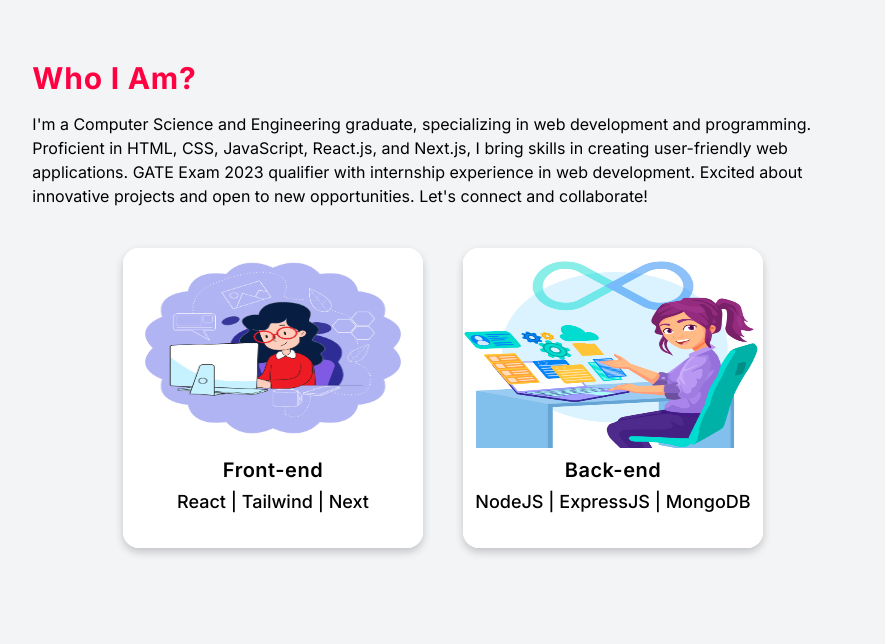
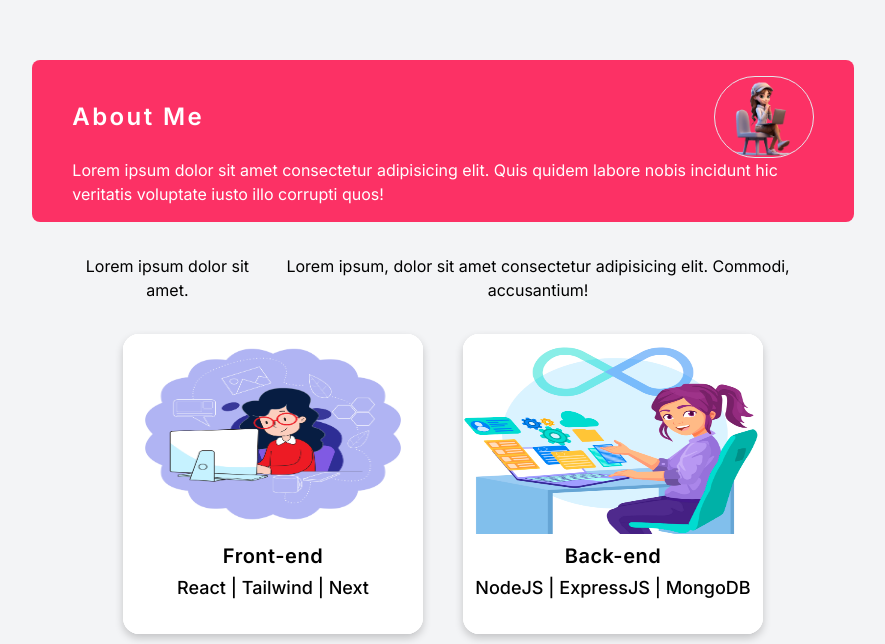
Before and after one commit to pallaviDwivedi1605/Pallavi_Dwivedi, a Next.js app: page / in a window 1280 px wide. Shown: the part 836-1480 px from the top of the page, without its empty margins (197-1082 px from the left). Built offline with nearby package versions, Linux system fonts and the light colour scheme.

Commit message:
changes done

```diff
--- a/app/page.tsx
+++ b/app/page.tsx
@@ -7,23 +7,23 @@ import Skill from "@/components/Skill";
 export default function Index() {
   return (
     <main className=" text-center">
-      <section id="home" className="pt-24 pb-6 h-screen">
+      <section id="home" className="pt-24 pb-6 min-h-screen max-h-max">
         <Home />
       </section>
 
-      <section id="about" className="w-screen h-screen">
+      <section id="about" className=" pt-24 pb-6 w-screen min-h-screen max-h-max">
         <About />
       </section>
 
-      <section id="skills" className="w-screen h-screen">
+      <section id="skills" className="pt-24 pb-6 w-screen min-h-screen max-h-max">
         <Skill />
       </section>
 
-      <section id="projects" className="w-screen h-screen">
+      <section id="projects" className="pt-24 pb-6 w-screen min-h-screen max-h-max">
         <Project />
       </section>
 
-      <section id="contact" className="w-screen h-screen">
+      <section id="contact" className="pt-24 pb-6 w-screen min-h-screen max-h-max">
         <Contact />
       </section>
     </main>
--- a/components/About.tsx
+++ b/components/About.tsx
@@ -9,11 +9,20 @@ const About = () => {
     {id:1, skill:"React | Tailwind | Next", url:"/images/girl-ui.jpg", name:"Front-end", desc:"Lorem ipsum dolor sit amet consectetur adipisicing elit. Atque officiis maxime error doloremque molestiae sapiente incidunt, porro perferendis possimus! Sequi.Lorem ipsum dolor sit amet consectetur adipisicing elit. Quae hic dicta assumenda s"},
     {id:2, skill:"NodeJS | ExpressJS | MongoDB", url:"/images/girl-backend.jpg", name:"Back-end", desc:"Lorem ipsum dolor sit amet consectetur adipisicing elit. Atque officiis maxime error doloremque molestiae sapiente incidunt, porro perferendis possimus! Sequi.Lorem ipsum dolor sit amet consectetur adipisicing elit. Quae hic dicta assumenda s"},
   ]
-  return <div className=" h-full w-full ps-6 pe-6 pt-24 pb-6 flex flex-col items-center gap-10">
+  return <div className=" h-full w-full px-6 flex flex-col items-center gap-10">
     {/* text div */}
-    <div className=" md:w-2/3 flex flex-col justify-start gap-4">
-      <h3 className="text-left text-3xl font-bold text-primary tracking-wide">Who I Am?</h3>
-      <p className="text-left md:mb-6">I'm a Computer Science and Engineering graduate, specializing in web development and programming. Proficient in HTML, CSS, JavaScript, React.js, and Next.js, I bring skills in creating user-friendly web applications. GATE Exam 2023 qualifier with internship experience in web development. Excited about innovative projects and open to new opportunities. Let's connect and collaborate!</p>
+    <div className=" md:w-2/3 flex flex-col justify-start gap-8">
+      <div className=" bg-primary/80 text-white rounded-lg px-10 py-4">
+        <div className="flex justify-between items-center">
+          <h2 className=" text-2xl tracking-widest font-semibold">About Me</h2>
+          <Image src={"/images/s5.svg"} alt="image" width={100} height={100} className="rounded-full border" />
+        </div>
+        <p className="text-left">Lorem ipsum dolor sit amet consectetur adipisicing elit. Quis quidem labore nobis incidunt hic veritatis voluptate iusto illo corrupti quos!</p>
+      </div>
+      <div className=" flex justify-between px-10">
+        <p>Lorem ipsum dolor sit amet.</p>
+        <p>Lorem ipsum, dolor sit amet consectetur adipisicing elit. Commodi, accusantium!</p>
+      </div>
       <div className="flex flex-col gap-10 justify-center items-center md:flex-row">
         {
           cardData.map((obj)=><FlipCard key={obj.id} name={obj.name} desc={obj.desc} skill={obj.skill} image={obj.url} />)
--- a/components/Contact.tsx
+++ b/components/Contact.tsx
@@ -1,4 +1,5 @@
 "use client"
+import Image from "next/image";
 import Link from "next/link";
 import React from "react";
 import { IoLogoLinkedin, IoMdCall, IoMdMail } from "react-icons/io";
@@ -46,14 +47,17 @@ const Contact = () => {
 
   return (
     <div className=" w-full h-screen flex bg-red-400 justify-center gap-24 md:ps-20 items-center relative">
-      <div className="w-4/5 h-3/5 md:w-2/5 md:shadow-white-shadow rounded-2xl flex items-center justify-center gap-8 flex-col shadow-white shadow-lg bg-white/20 border-white/40 backdrop-blur-xl md:items-start md:px-10">
+      <div className="w-4/5 h-3/5 md:w-2/5 md:shadow-white-shadow rounded-2xl shadow-white shadow-lg bg-white/20 border-white/40 backdrop-blur-xl md:px-10 relative">
+        <div className=" h-full flex items-center justify-center gap-8 flex-col md:absolute md:left-10 md:items-start">
         <h2 className=" text-black text-2xl font-bold tracking-wide">Lets's <span className=" text-primary">Connect !</span></h2>
         <form action="" className=" pt-6 flex flex-col gap-10 overflow-hidden">
           <TextField type="text" label="Name" />
           <TextField type="email" label="Email" />
           <MessageBox />
-          <button type="submit" className=" md:w-max border border-primary text-primary bg-white px-6 py-2 rounded-lg text-lg font-medium shadow-md shadow-rose-500 hover:shadow-lg hover:text-white hover:bg-primary hover:border-white hover:shadow-rose-500 ">Send</button>
+          <button type="submit" className=" w-max border border-primary text-primary bg-white px-6 py-2 rounded-lg text-lg font-medium shadow-md shadow-rose-500 hover:shadow-lg hover:text-white hover:bg-primary hover:border-white hover:shadow-rose-500 ">Send</button>
         </form>
+        </div>
+        <Image className=" z-10 absolute bottom-0 right-0" src={"/images/panda.svg"} alt="panda" width={200} height={200} />
       </div>
       <div className="hidden md:flex flex-col items-start justify-center gap-5 w-max right-5">
       <Link
--- a/components/Project.tsx
+++ b/components/Project.tsx
@@ -7,7 +7,7 @@ const Project = () => {
     {id:2, name:"Migrators", tech:"HTML | CSS | JS", url:"/images/migrator.png", link:"https://pallavidwivedi1605.github.io/MIGRATERS/", desc:"Collaborated with designers and developers to build a tourism website's front-end using HTML, CSS, and JavaScript. Created engaging user interfaces and optimized the site for a smooth user experience. Followed web design best practices for high performance, cross-browser compatibility, and accessibility."},
     {id:3, name:"Simon", tech:"HTML | CSS | Jquery", url:"/images/simon.png", link:"https://pallavidwivedi1605.github.io/Simon/", desc:""},
   ]
-  return <div className=" pt-24 h-full w-full ps-6 pe-6 flex justify-center">
+  return <div className=" h-full w-full px-6 flex justify-center">
     <div className=" h-max md:w-2/3 flex flex-col gap-4 justify-center">
       <h2 className="text-left text-3xl font-bold text-primary tracking-wide">My Work</h2>
       <p className=" text-lg text-left">Here is some of my project work that showcase my skills. Click to visit the project.</p>
--- a/components/utils/Card.tsx
+++ b/components/utils/Card.tsx
@@ -1,6 +1,7 @@
 import Image from "next/image";
 import React from "react";
 import Button from "./Button";
+import Link from "next/link";
 
 const Card = ({ image, label, tech, desc, link }: any) => {
   return (
@@ -19,9 +20,7 @@ const Card = ({ image, label, tech, desc, link }: any) => {
         <p className=" text-left hidden group-hover:inline overflow-clip">
           {desc}
         </p>
-        <div className="">
-          <Button name={"Visit Me"} href={link} target={"_blank"} />
-        </div>
+        <Link href={"#"} className="border rounded-lg px-4 border-primary bg-white text-primary p-2 hover:border-white hover:text-white hover:bg-primary hover:shadow-lg hover:shadow-rose-500/50">Visit</Link>
       </div>
     </div>
   );
```
Also changed, not shown: 2 other files (tests, documents, lock files or other folders).
